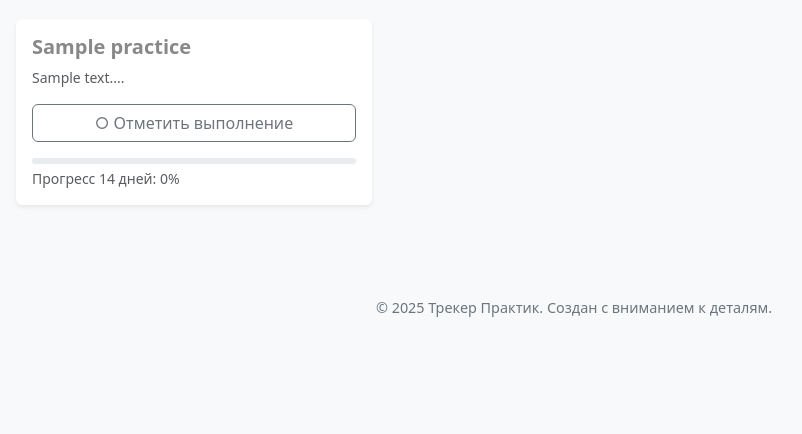
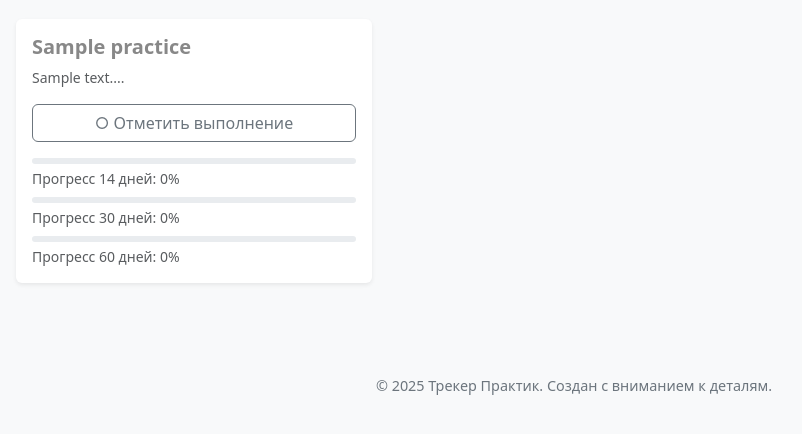
Before and after one commit to Forfetch2332/Tracker, a Flask app: page /today in a window 1280 px wide. Shown: the part 147-581 px from the top of the page, without its empty margins (66-868 px from the left). Run offline with Flask 3, Linux system fonts and the light colour scheme; tables that the repository leaves empty hold one stand-in row (values such as "Sample post").

Commit message:
Full sync: today.html, today.js, AJAX route

```diff
--- a/static/js/today.js
+++ b/static/js/today.js
@@ -1,6 +1,5 @@
 document.addEventListener("DOMContentLoaded", () => {
 
-    // Находим все кнопки выполнения
     const buttons = document.querySelectorAll(".toggle-btn");
 
     buttons.forEach(btn => {
@@ -8,27 +7,20 @@ document.addEventListener("DOMContentLoaded", () => {
 
             const practiceId = btn.dataset.practiceId;
 
-            // Отправляем AJAX POST
             const response = await fetch(`/practice/${practiceId}/toggle`, {
                 method: "POST"
             });
 
             const data = await response.json();
 
-            // Обновляем кнопку
             updateButton(btn, data);
-
-            // Обновляем streak
             updateStreak(data);
-
-            // Обновляем прогресс
             updateProgress(data);
         });
     });
 });
 
 
-// ✅ Обновление кнопки
 function updateButton(btn, data) {
     const completed = data.completed;
 
@@ -44,25 +36,19 @@ function updateButton(btn, data) {
         btn.dataset.completed = "0";
     }
 
-    // ✅ Обновляем карточку
     updateCard(btn, completed);
 }
 
 
-// ✅ Анимация карточки
 function updateCard(btn, completed) {
-    // Находим карточку (btn → card-body → card)
     const card = btn.closest(".card");
 
     if (!card) return;
 
     if (completed) {
         card.classList.add("completed");
-
-        // Добавляем анимацию "пульса"
         card.classList.add("completed-animate");
 
-        // Убираем класс анимации через 300 мс
         setTimeout(() => {
             card.classList.remove("completed-animate");
         }, 300);
@@ -73,8 +59,6 @@ function updateCard(btn, completed) {
 }
 
 
-
-// ✅ Обновление streak
 function updateStreak(data) {
     const block = document.getElementById(`streak-${data.practice_id}`);
 
@@ -86,14 +70,25 @@ function updateStreak(data) {
 }
 
 
-// ✅ Обновление прогресса
 function updateProgress(data) {
-    const bar = document.getElementById(`progress-14-${data.practice_id}`);
-    const text = document.getElementById(`progress-text-14-${data.practice_id}`);
+    const bar14 = document.getElementById(`progress-14-${data.practice_id}`);
+    const text14 = document.getElementById(`progress-text-14-${data.practice_id}`);
 
-    // Плавная анимация
-    bar.style.transition = "width 0.4s ease";
-    bar.style.width = `${data.progress_14}%`;
+    bar14.style.transition = "width 0.4s ease";
+    bar14.style.width = `${data.progress_14}%`;
+    text14.innerText = `Прогресс 14 дней: ${data.progress_14}%`;
 
-    text.innerText = `Прогресс 14 дней: ${data.progress_14}%`;
+    const bar30 = document.getElementById(`progress-30-${data.practice_id}`);
+    const text30 = document.getElementById(`progress-text-30-${data.practice_id}`);
+
+    bar30.style.transition = "width 0.4s ease";
+    bar30.style.width = `${data.progress_30}%`;
+    text30.innerText = `Прогресс 30 дней: ${data.progress_30}%`;
+
+    const bar60 = document.getElementById(`progress-60-${data.practice_id}`);
+    const text60 = document.getElementById(`progress-text-60-${data.practice_id}`);
+
+    bar60.style.transition = "width 0.4s ease";
+    bar60.style.width = `${data.progress_60}%`;
+    text60.innerText = `Прогресс 60 дней: ${data.progress_60}%`;
 }
--- a/templates/today.html
+++ b/templates/today.html
@@ -21,7 +21,6 @@
                         {{ practice.description[:120] }}...
                     </p>
 
-                    <!-- Кнопка выполнения (AJAX) -->
                     <button
                         class="btn
                             {% if statuses.get(practice.id) %}
@@ -41,14 +40,12 @@
                         {% endif %}
                     </button>
 
-                    <!-- Streak -->
                     <div class="mt-2 small streak-block" id="streak-{{ practice.id }}">
                         {% if statuses.get(practice.id) %}
                             <span class="text-success">Серия: {{ statuses.get(practice.id).streak }} дней</span>
                         {% endif %}
                     </div>
 
-                    <!-- Прогресс 14 дней -->
                     <div class="progress mt-2" style="height: 6px;">
                         <div
                             class="progress-bar bg-success progress-14"
@@ -66,6 +63,40 @@
                         {% endif %}
                     </div>
 
+                    <div class="progress mt-2" style="height: 6px;">
+                        <div
+                            class="progress-bar bg-info progress-30"
+                            id="progress-30-{{ practice.id }}"
+                            role="progressbar"
+                            style="width: {% if statuses.get(practice.id) %}{{ statuses.get(practice.id).progress_30 }}{% else %}0{% endif %}%;">
+                        </div>
+                    </div>
+
+                    <div class="small text-muted mt-1" id="progress-text-30-{{ practice.id }}">
+                        {% if statuses.get(practice.id) %}
+                            Прогресс 30 дней: {{ statuses.get(practice.id).progress_30 }}%
+                        {% else %}
+                            Прогресс 30 дней: 0%
+                        {% endif %}
+                    </div>
+
+                    <div class="progress mt-2" style="height: 6px;">
+                        <div
+                            class="progress-bar bg-warning progress-60"
+                            id="progress-60-{{ practice.id }}"
+                            role="progressbar"
+                            style="width: {% if statuses.get(practice.id) %}{{ statuses.get(practice.id).progress_60 }}{% else %}0{% endif %}%;">
+                        </div>
+                    </div>
+
+                    <div class="small text-muted mt-1" id="progress-text-60-{{ practice.id }}">
+                        {% if statuses.get(practice.id) %}
+                            Прогресс 60 дней: {{ statuses.get(practice.id).progress_60 }}%
+                        {% else %}
+                            Прогресс 60 дней: 0%
+                        {% endif %}
+                    </div>
+
                 </div>
 
             </div>
@@ -76,7 +107,6 @@
 
 </div>
 
-<!-- Подключим JS для AJAX -->
 <script src="{{ url_for('static', filename='js/today.js') }}"></script>
 
 {% endblock %}
```
Also changed, not shown: app.py (+1 -8 lines).
